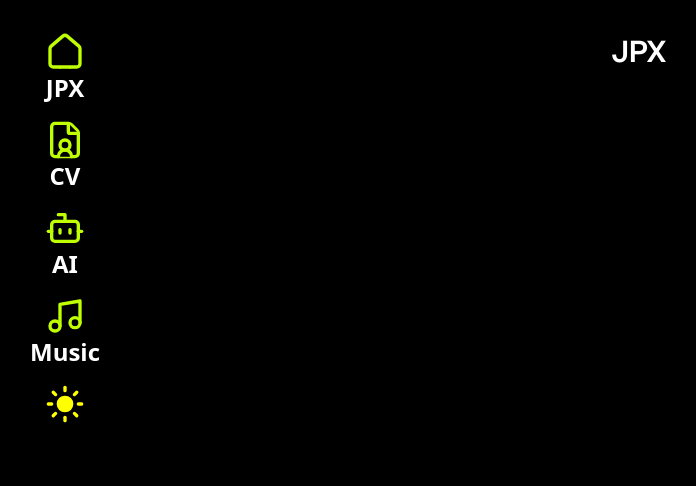
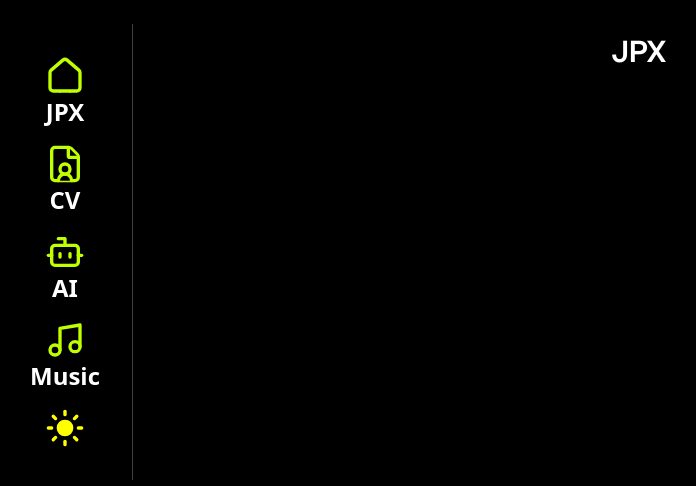
Before and after one commit to sean-xiao-zhao7/portfolio_personal_nextjs, a Next.js app: page / in a window 1280 px wide. Shown: the top 486 px of the page, without its empty margins (2-698 px from the left). Built offline with nearby package versions, Linux system fonts and the light colour scheme.

Commit message:
Attempt margin and border for menu

```diff
--- a/components/layouts/menu/main-menu.tsx
+++ b/components/layouts/menu/main-menu.tsx
@@ -9,7 +9,7 @@ export default function MainMenu({ setColorMode, currentColorMode }: { setColorM
     const iconFillColor = currentColorMode === 'dark' ? undefined : 'var(--green)';
     const modeSwitcherHandler = () => { setColorMode((prevState) => prevState === 'light' ? 'dark' : 'light') };
 
-    return <ul className="absolute p-8 flex flex-col gap-4 items-center">
+    return <ul className="absolute p-8 flex flex-col gap-4 items-center mt-6 border-r-1 border-stone-700 light:border-stone-300">
         <li><Link href='/' className="text-2xl font-semibold flex flex-col items-center"><House fill={iconFillColor} color={iconOutlineColor} size={40} /> JPX</Link></li>
         <li><Link href='/cv' className="text-2xl font-semibold flex flex-col items-center"><FileUser fill={iconFillColor} color={iconOutlineColor} size={40} /> CV</Link></li>
         <li><Link href='/ai' className="text-2xl font-semibold flex flex-col items-center"><Bot fill={iconFillColor} color={iconOutlineColor} size={40} /> AI</Link></li>
```
